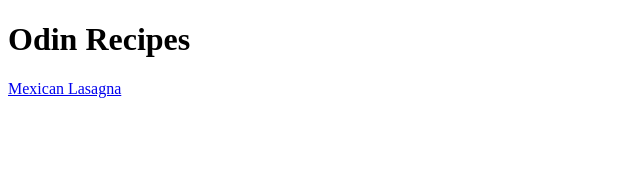
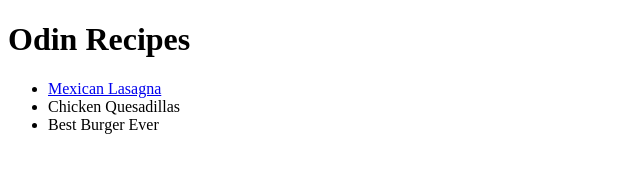
Before and after one commit to eduardoisbasura/odin-recipes, a plain HTML site: page index.html in a window 1280 px wide. Shown: the whole page, without its empty margins (0-640 px from the left). Drawn offline with Linux system fonts and the light colour scheme.

Commit message:
Added two more recipes to make + respective images to use

```diff
--- a/index.html
+++ b/index.html
@@ -7,6 +7,11 @@
 <body>
     <h1>Odin Recipes</h1>
 
-    <a href="./recipes/lasagna.html">Mexican Lasagna</a>
+    <ul>
+        <li><a href="./recipes/lasagna.html">Mexican Lasagna</a></li>
+        <li>Chicken Quesadillas</li>
+        <li>Best Burger Ever</li>
+    </ul>
+
 </body>
 </html>
```
Also changed, not shown: images/Best Burger Ever.jpg (added), images/Chicken Quesadilla.jpg (added).
